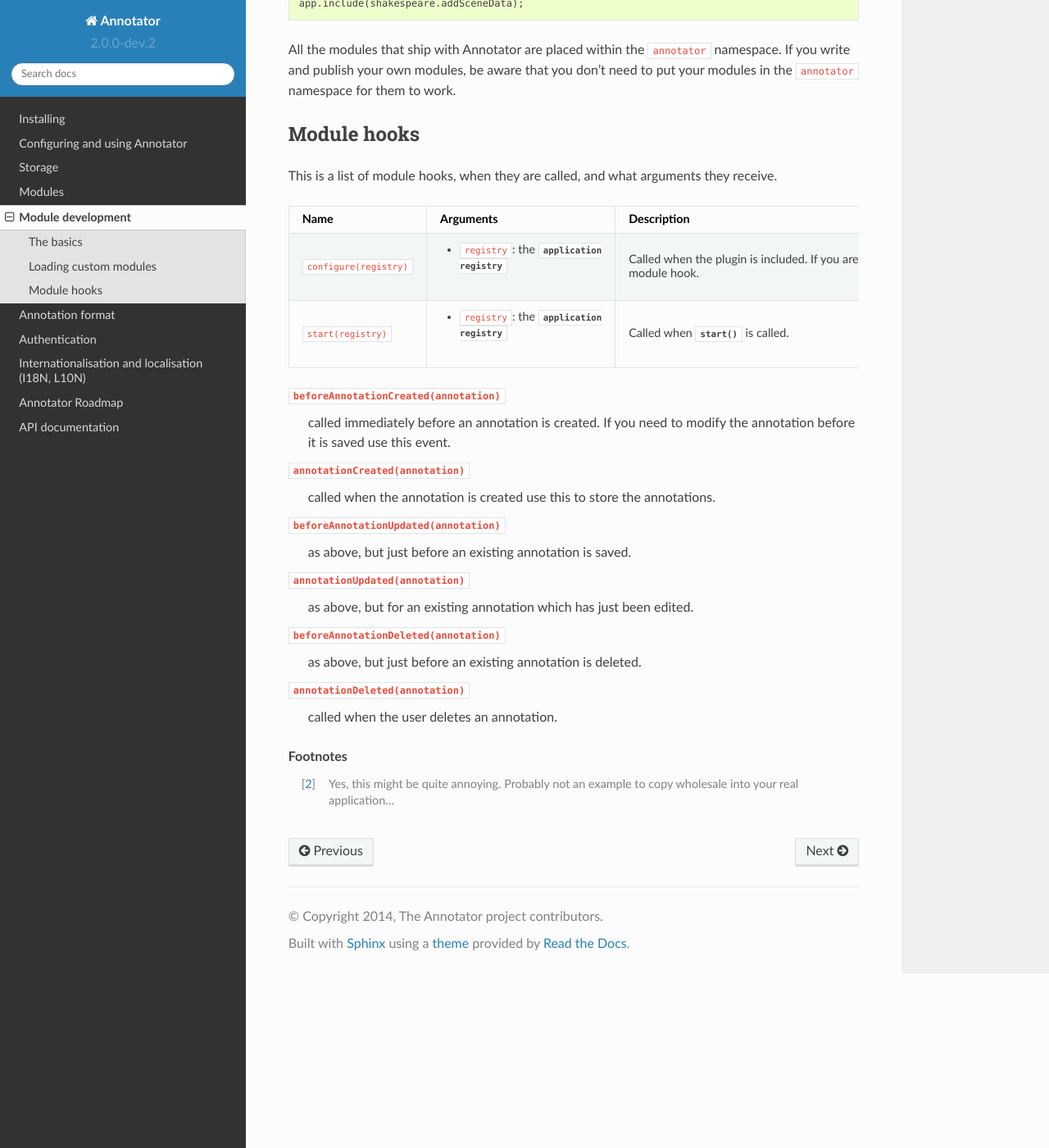
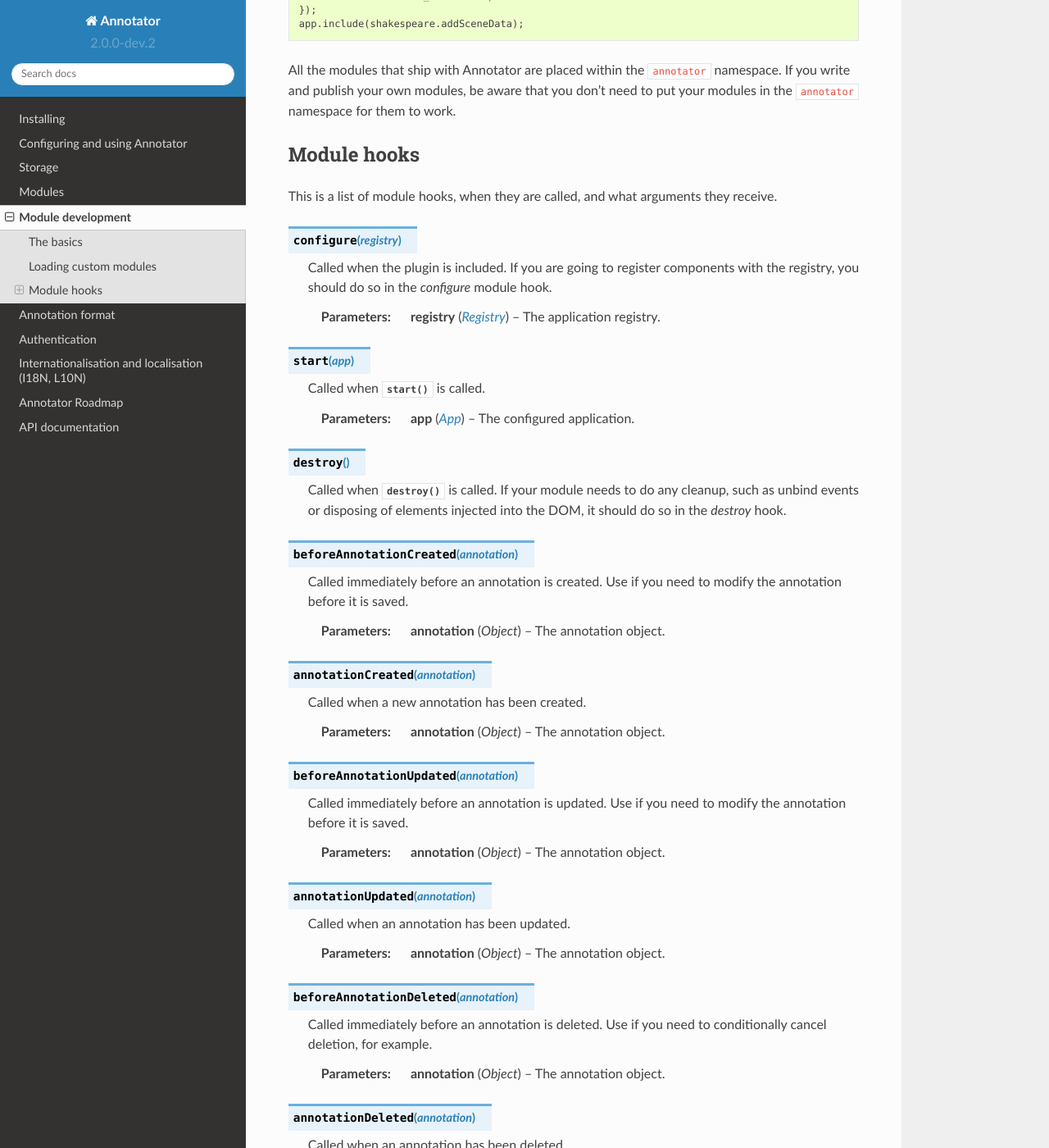
Before and after one commit to openannotation/annotator, a Sphinx documentation site: the page built from doc/module-development.rst, in a window 1280 px wide and 1400 px high, scrolled down 2455 px. Shown: the whole window at 82% size. Built offline with Sphinx 7.4.7 and the Read the Docs theme 2.0.0, drawn with Linux system fonts in a browser that asks for light colours; some of the changed text lies outside the part shown.

Commit message:
Improve module hooks documentation

```diff
--- a/doc/module-development.rst
+++ b/doc/module-development.rst
@@ -35,13 +35,13 @@ Unless you are replacing core functionality of Annotator (writing a storage
 component, for example) you probably want to use module hooks. Module hooks are
 functions which you can expose from your module which will be run by the
 :class:`~annotator.App` when important things happen. For example, here's a
-module which will log ``Hello, world!`` to the console when the application
+module which will say ``Hello, world!`` to the user when the application
 starts::
 
     function helloWorld() {
         return {
-            start: function (registry) {
-                console.log("Hello, world!");
+            start: function (app) {
+                app.notify("Hello, world!");
             }
         };
     }
@@ -62,7 +62,7 @@ every time a new annotation is made [#1]_::
         options.url = options.url || 'trumpets.mp3';
 
         return {
-            onAnnotationCreated: function (annotation) {
+            annotationCreated: function (annotation) {
                 var audio = new Audio(options.url);
                 audio.play();
             }
@@ -76,9 +76,9 @@ configure the module when it's included in our application::
         url: "brass_band.wav"
     });
 
-You might have noticed that the ``onAnnotationCreated`` module hook function
-here receives one argument, ``annotation``. Similarly, the ``start`` module hook
-function in the previous example received a ``registry`` argument. You can find
+You might have noticed that the :func:`annotationCreated` module hook function
+here receives one argument, ``annotation``. Similarly, the :func:`start` module
+hook function in the previous example received an ``app`` argument. You can find
 out which arguments are passed to which module hooks in :ref:`module-hooks`,
 below.
 
@@ -127,31 +127,72 @@ This is a list of module hooks, when they are called, and what arguments they
 receive.
 
 
-+----------------------------------+---------------------------------------------------------------------------------+-------------------------------------------------------------------+
-| Name                             | Arguments                                                                       | Description                                                       |
-+==================================+=================================================================================+===================================================================+
-| ``configure(registry)``          | - ``registry``: the :class:`application registry <annotator.registry.Registry>` | Called when the plugin is included. If you are going to register  |
-|                                  |                                                                                 | components with the registry, you should do so in the             |
-|                                  |                                                                                 | ``configure`` module hook.                                        |
-+----------------------------------+---------------------------------------------------------------------------------+-------------------------------------------------------------------+
-| ``start(registry)``              | - ``registry``: the :class:`application registry <annotator.registry.Registry>` | Called when :func:`~annotator.App.prototype.start` is called.     |
-+----------------------------------+---------------------------------------------------------------------------------+-------------------------------------------------------------------+
+.. function:: configure(registry)
 
-.. todo:: Put the rest of these in the table.
+   Called when the plugin is included. If you are going to register components
+   with the registry, you should do so in the `configure` module hook.
 
-``beforeAnnotationCreated(annotation)``
-    called immediately before an annotation is created. If you need to modify
-    the annotation before it is saved use this event.
-``annotationCreated(annotation)``
-    called when the annotation is created use this to store the annotations.
-``beforeAnnotationUpdated(annotation)``
-    as above, but just before an existing annotation is saved.
-``annotationUpdated(annotation)``
-    as above, but for an existing annotation which has just been edited.
-``beforeAnnotationDeleted(annotation)``
-    as above, but just before an existing annotation is deleted.
-``annotationDeleted(annotation)``
-    called when the user deletes an annotation.
+   :param Registry registry: The application registry.
+
+
+.. function:: start(app)
+
+   Called when :func:`~annotator.App.prototype.start` is called.
+
+   :param App app: The configured application.
+
+
+.. function:: destroy()
+
+   Called when :func:`~annotator.App.prototype.destroy` is called. If your
+   module needs to do any cleanup, such as unbind events or disposing of
+   elements injected into the DOM, it should do so in the `destroy` hook.
+
+
+.. function:: beforeAnnotationCreated(annotation)
+
+   Called immediately before an annotation is created. Use if you need to modify
+   the annotation before it is saved.
+
+   :param Object annotation: The annotation object.
+
+
+.. function:: annotationCreated(annotation)
+
+   Called when a new annotation has been created.
+
+   :param Object annotation: The annotation object.
+
+
+.. function:: beforeAnnotationUpdated(annotation)
+
+   Called immediately before an annotation is updated. Use if you need to modify
+   the annotation before it is saved.
+
+   :param Object annotation: The annotation object.
+
+
+.. function:: annotationUpdated(annotation)
+
+   Called when an annotation has been updated.
+
+   :param Object annotation: The annotation object.
+
+
+.. function:: beforeAnnotationDeleted(annotation)
+
+   Called immediately before an annotation is deleted. Use if you need to
+   conditionally cancel deletion, for example.
+
+   :param Object annotation: The annotation object.
+
+
+.. function:: annotationDeleted(annotation)
+
+   Called when an annotation has been deleted.
+
+   :param Object annotation: The annotation object.
+
 
 .. rubric:: Footnotes
 
```
Also changed, not shown: other parts of doc/module-development.rst (+2 -2 lines).
